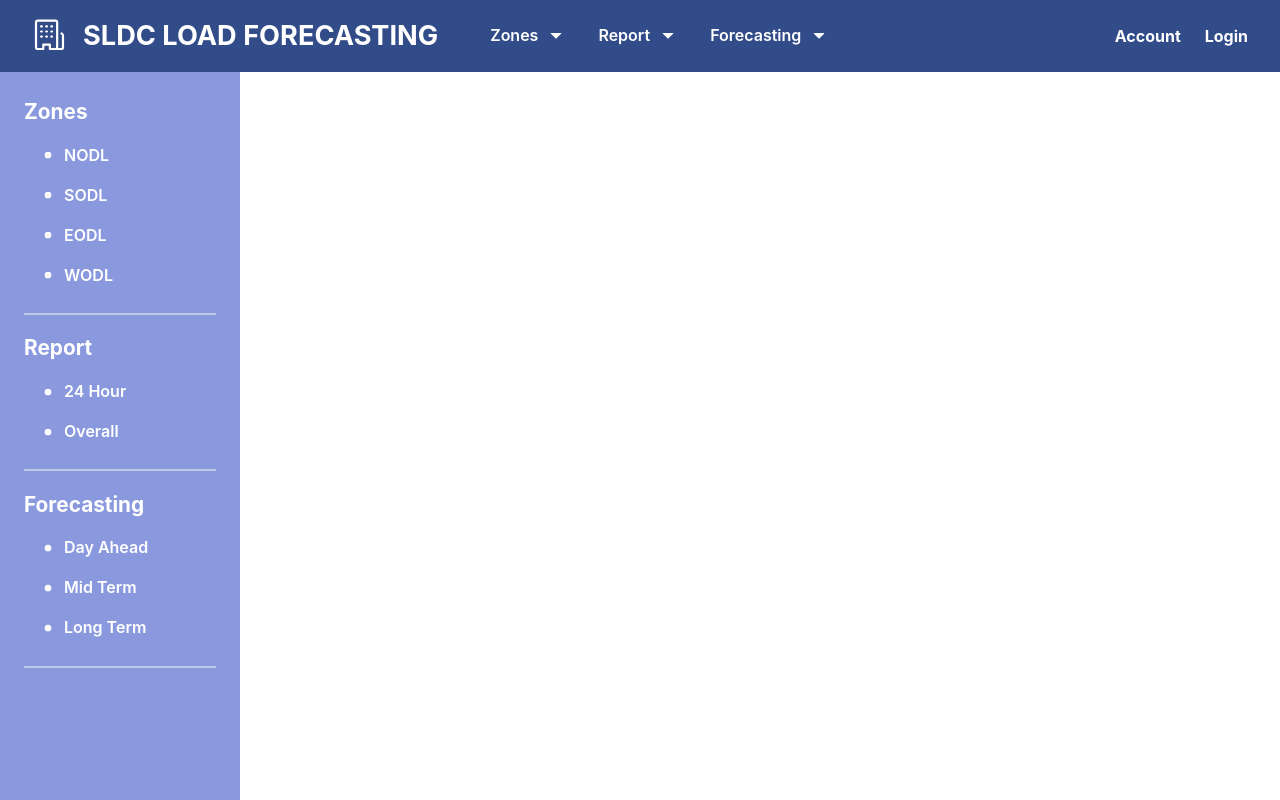
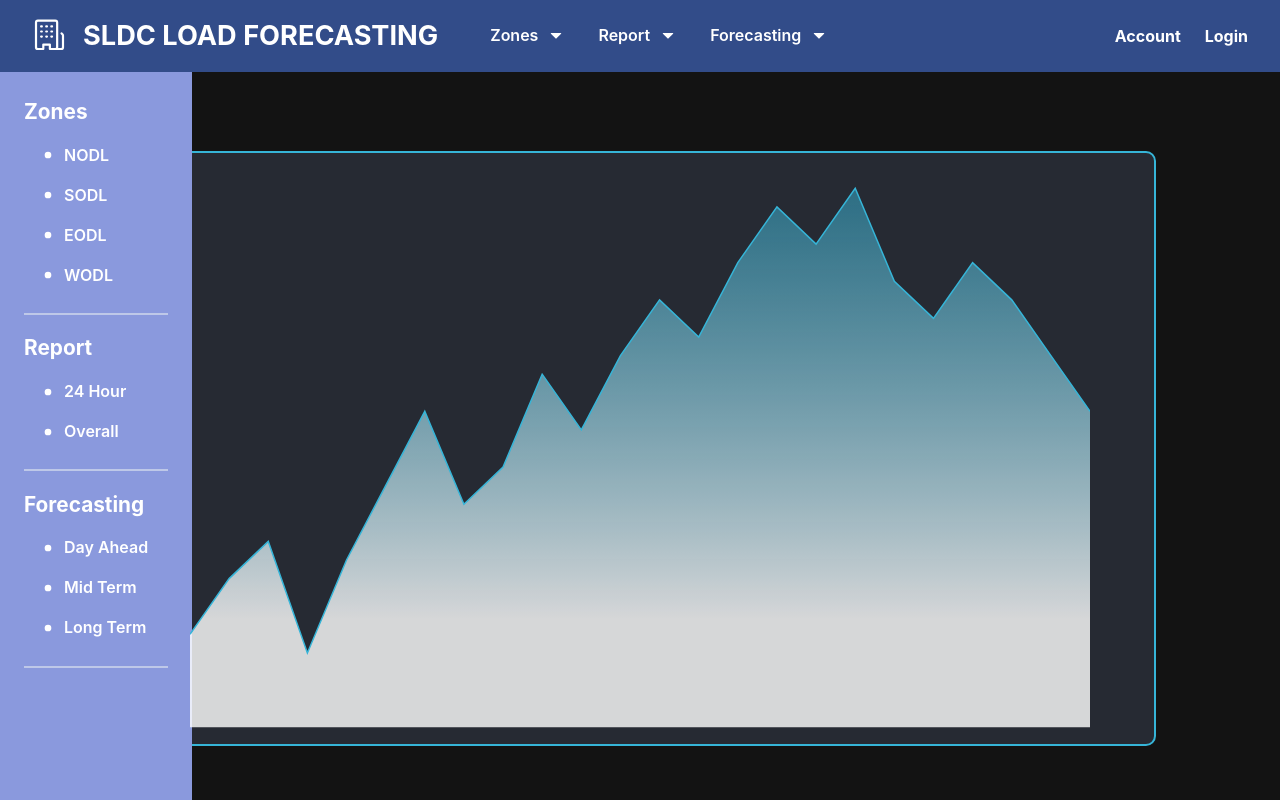
Before and after one commit to pred695/SLDC-PR201, a React (Vite) app in the folder SLDC-frontend/: page /outlineGraph in a window 1280 px wide. Built offline with nearby package versions, Linux system fonts and the light colour scheme.

Commit message:
Added MainGraph and OutlineGraph with tempdata

```diff
--- a/SLDC-frontend/src/App.tsx
+++ b/SLDC-frontend/src/App.tsx
@@ -3,8 +3,13 @@ import { Route, Routes } from 'react-router-dom';
 import Navbar from './components/Navbar';
 import Sidebar from './components/Sidebar';
 import Login from './pages/Login';
+import AreaChart from 'react-apexcharts';
+import OutlineGraph from './graphs/OutlineGraph';
 // import MyTableHourly from './components/tablesHourlyLoad';
 // import MyTableTotal from './components/tablesTotalLoad';
+import MainGraph from './graphs/MainGraph';
+import { outlineData } from './tempData/outlineData';
+import { mainData, labels } from './tempData/mainData';
 
 const App: React.FC = (): JSX.Element => {
   return (
@@ -20,6 +25,25 @@ const App: React.FC = (): JSX.Element => {
       </Box> */}
       <Routes>
         <Route path="/signin" element={<Login />} />
+        <Route
+          path="/mainGraph"
+          element={
+            <MainGraph
+          data={mainData}
+          labels={labels}
+        />
+          }
+        />
+        <Route
+          path="/outlineGraph"
+          element={
+            <OutlineGraph
+              data={outlineData}
+              color="#36b5d8"
+              gradientColor="#36b5d8"
+            />
+          }
+        />
       </Routes>
     </>
   );
--- a/SLDC-frontend/src/components/Sidebar.tsx
+++ b/SLDC-frontend/src/components/Sidebar.tsx
@@ -34,7 +34,7 @@ const Sidebar: React.FC = () => {
       bgColor="sldcLightBlue"
       top="4.5rem"
       bottom={0}
-      w="15rem"
+      w="12rem"
       px="1.5rem"
       pt="1.5rem"
     >
@@ -55,7 +55,7 @@ const Sidebar: React.FC = () => {
                       }
                       _hover={{ bg: 'sldcDarkBlue' }}
                       justifyContent="left"
-                      w="12rem"
+                      w="9rem"
                       leftIcon={<TbPointFilled />}
                       onClick={() => onClick(subValue)}
                     >
--- /dev/null
+++ b/SLDC-frontend/src/graphs/MainGraph.tsx
@@ -0,0 +1,85 @@
+import { GraphInputData } from '../types/GraphInputData.tsx';
+import capitalize from '../utils/capitalize.tsx';
+import Chart from 'react-apexcharts';
+import { format } from 'date-fns';
+import convertRemToPixels from '../utils/remToPixel.tsx';
+import { Box, Flex } from '@chakra-ui/react';
+import { color } from 'framer-motion';
+
+interface MainGraphProps {
+  data: GraphInputData[];
+  labels: string[];
+}
+
+export default function MainGraph({ data, labels }: MainGraphProps) {
+  const series: any[] = data.map((d) => ({
+    name: capitalize(d.zone_name),
+    type: d.type,
+    data: d.data,
+  }));
+
+  const options = {
+    chart: {
+      toolbar: {
+        show: true,
+        tools: {
+          zoom: false,
+          selection: true,
+          download: false,
+          reset: false,
+          pan: false,
+        },
+      },
+      sparkline: {
+        enabled: false,
+      },
+    },
+    dataLabels: {
+      enabled: false,
+    },
+    legend: {
+      show: true,
+      fontSize: `${convertRemToPixels(1)}px`,
+      position: 'bottom',
+      horizontalAlign: 'center',
+      onItemClick: {
+        toggleDataSeries: false,
+      },
+    },
+    stroke: {
+      width: 2,
+    },
+    tooltip: {
+      enabled: true,
+    },
+    xaxis: {
+      type: 'datetime',
+      categories: labels,
+      labels: {
+        show: true,
+        rotate: -30,
+        datetimeUTC: false,
+        hideOverlappingLabels: true,
+      },
+      tooltip: {
+        enabled: false,
+      },
+    },
+    yaxis: {
+      labels: {
+        show: true,
+        formatter: function (value: number) {
+          return value.toFixed(2) + ' MW';
+        },
+      },
+    },
+  };
+
+  return (
+    <Flex w="100vw" overflow={'hidden'} pb={'4rem'} h="100vh" pt="10rem" bgColor="sldcBlack" color="sldcWhite" justify={'center'} align={'center'}>
+      <Box w={'60vw'} color={'#000'} border={'2px solid #36b5d8'} bgColor={'#262A33'} padding={'1rem 4rem'} borderRadius={'10px'}>
+        <Chart series={series} type={'area'} options={options} />
+      </Box>
+    </Flex>
+  );
+}
--- /dev/null
+++ b/SLDC-frontend/src/graphs/OutlineGraph.tsx
@@ -0,0 +1,75 @@
+import AreaChart from 'react-apexcharts';
+import { Load } from '../types/Load.tsx';
+import { Box, Flex } from '@chakra-ui/react';
+
+interface OutlineGraphProps {
+  data: Load[];
+  color?: string | '';
+  gradientColor?: string | '';
+}
+
+export default function OutlineGraph({
+  data,
+  color,
+  gradientColor,
+}: OutlineGraphProps) {
+  const options = {
+    chart: {
+      toolbar: {
+        show: false,
+      },
+      labels: {
+        show: false,
+      },
+      sparkline: {
+        enabled: true,
+      },
+    },
+    dataLabels: {
+      enabled: false,
+    },
+    fill: {
+      colors: [gradientColor],
+      type: 'gradient',
+      gradient: {
+        shadeIntensity: 1,
+        opacityFrom: 0.7,
+        opacityTo: 0.9,
+        stops: [0, 80],
+      },
+    },
+    stroke: {
+      colors: [color],
+      curve: 'straight',
+      width: 1.5,
+    },
+    tooltip: {
+      enabled: false,
+    },
+    xaxis: {
+      labels: {
+        show: false,
+      },
+    },
+    yaxis: {
+      labels: {
+        show: false,
+      },
+    },
+  };
+
+  const series = [
+    {
+      name: 'series1',
+      data: data.map((d) => d.load),
+    },
+  ];
+
+  return(
+    <Flex w="100vw" overflow={'hidden'} pb={'4rem'} h="100vh" pt="10rem" bgColor="sldcBlack" color="sldcWhite" justify={'center'} align={'center'}>
+      <Box border={'2px solid #36b5d8'} bgColor={'#262A33'} padding={'1rem 4rem'} borderRadius={'10px'}>
+      <AreaChart type={'area'} series={series} options={options} width='300%'/>
+      </Box>
+    </Flex>
+  )
+}
--- /dev/null
+++ b/SLDC-frontend/src/tempData/mainData.tsx
@@ -0,0 +1,29 @@
+import { GraphInputData } from '../types/GraphInputData';
+
+const mainData: GraphInputData[] = [
+    {
+      zone_name: 'Zone 1',
+      type: 'area',
+      data: [10, 12, 14, 11, 13, 15, 20, 18, 22, 25],
+    },
+    {
+      zone_name: 'Zone 2',
+      type: 'area',
+      data: [8, 9, 10, 7, 6, 8, 12, 14, 16, 18],
+    },
+    {
+      zone_name: 'Zone 3',
+      type: 'area',
+      data: [5, 6, 7, 5, 8, 9, 10, 11, 13, 15],
+    },
+  ];
+
+  const labels = [
+    '2023-05-01T00:00:00Z', '2023-05-01T01:00:00Z', '2023-05-01T02:00:00Z',
+    '2023-05-01T03:00:00Z', '2023-05-01T04:00:00Z', '2023-05-01T05:00:00Z',
+    '2023-05-01T06:00:00Z', '2023-05-01T07:00:00Z', '2023-05-01T08:00:00Z',
+    '2023-05-01T09:00:00Z'
+  ];
+
+
+export { mainData, labels};
--- /dev/null
+++ b/SLDC-frontend/src/tempData/outlineData.tsx
@@ -0,0 +1,30 @@
+import { Load } from '../types/Load';
+
+const outlineData: Load[] = [
+    { time: '2023-05-01T00:00:00Z', load: 10 },
+    { time: '2023-05-01T01:00:00Z', load: 13 },
+    { time: '2023-05-01T02:00:00Z', load: 15 },
+    { time: '2023-05-01T03:00:00Z', load: 9 },
+    { time: '2023-05-01T04:00:00Z', load: 14 },
+    { time: '2023-05-01T05:00:00Z', load: 18 },
+    { time: '2023-05-01T06:00:00Z', load: 22 },
+    { time: '2023-05-01T07:00:00Z', load: 17 },
+    { time: '2023-05-01T08:00:00Z', load: 19 },
+    { time: '2023-05-01T09:00:00Z', load: 24 },
+    { time: '2023-05-01T10:00:00Z', load: 21 },
+    { time: '2023-05-01T11:00:00Z', load: 25 },
+    { time: '2023-05-01T12:00:00Z', load: 28 },
+    { time: '2023-05-01T13:00:00Z', load: 26 },
+    { time: '2023-05-01T14:00:00Z', load: 30 },
+    { time: '2023-05-01T15:00:00Z', load: 33 },
+    { time: '2023-05-01T16:00:00Z', load: 31 },
+    { time: '2023-05-01T17:00:00Z', load: 34 },
+    { time: '2023-05-01T18:00:00Z', load: 29 },
+    { time: '2023-05-01T19:00:00Z', load: 27 },
+    { time: '2023-05-01T20:00:00Z', load: 30 },
+    { time: '2023-05-01T21:00:00Z', load: 28 },
+    { time: '2023-05-01T22:00:00Z', load: 25 },
+    { time: '2023-05-01T23:00:00Z', load: 22 },
+  ];
+
+export {outlineData};
--- /dev/null
+++ b/SLDC-frontend/src/types/GraphInputData.tsx
@@ -0,0 +1,5 @@
+export type GraphInputData = {
+    zone_name: string;
+    type: string;
+    data: number[];
+  }
--- /dev/null
+++ b/SLDC-frontend/src/types/Load.tsx
@@ -0,0 +1,4 @@
+export interface Load {
+    time: String;
+    load: number;
+}
--- /dev/null
+++ b/SLDC-frontend/src/utils/capitalize.tsx
@@ -0,0 +1,3 @@
+export default function capitalize(word: string) {
+    return word.charAt(0).toUpperCase() + word.slice(1);
+  }
--- /dev/null
+++ b/SLDC-frontend/src/utils/remToPixel.tsx
@@ -0,0 +1,3 @@
+export default function convertRemToPixels(rem) {
+    return rem * parseFloat(getComputedStyle(document.documentElement).fontSize);
+  }
```
Also changed, not shown: SLDC-frontend/package.json (+5 -2 lines).
